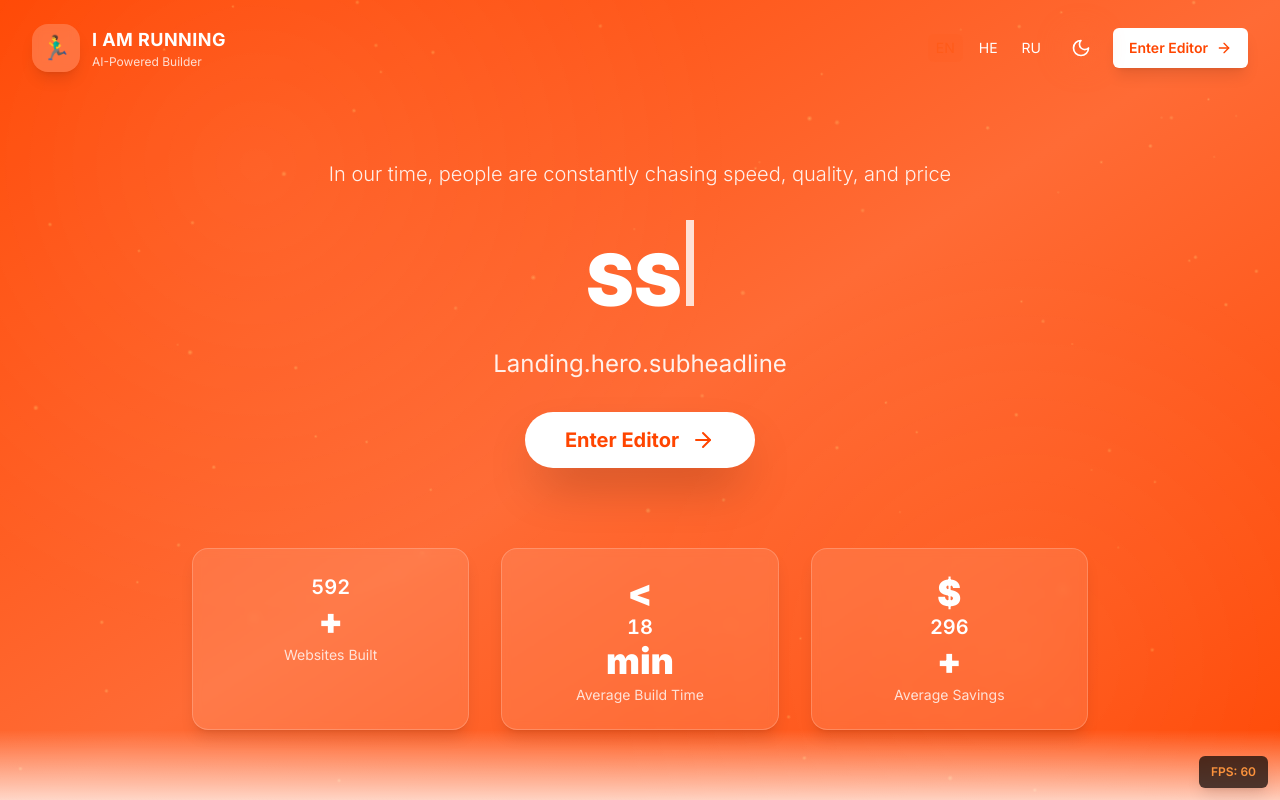
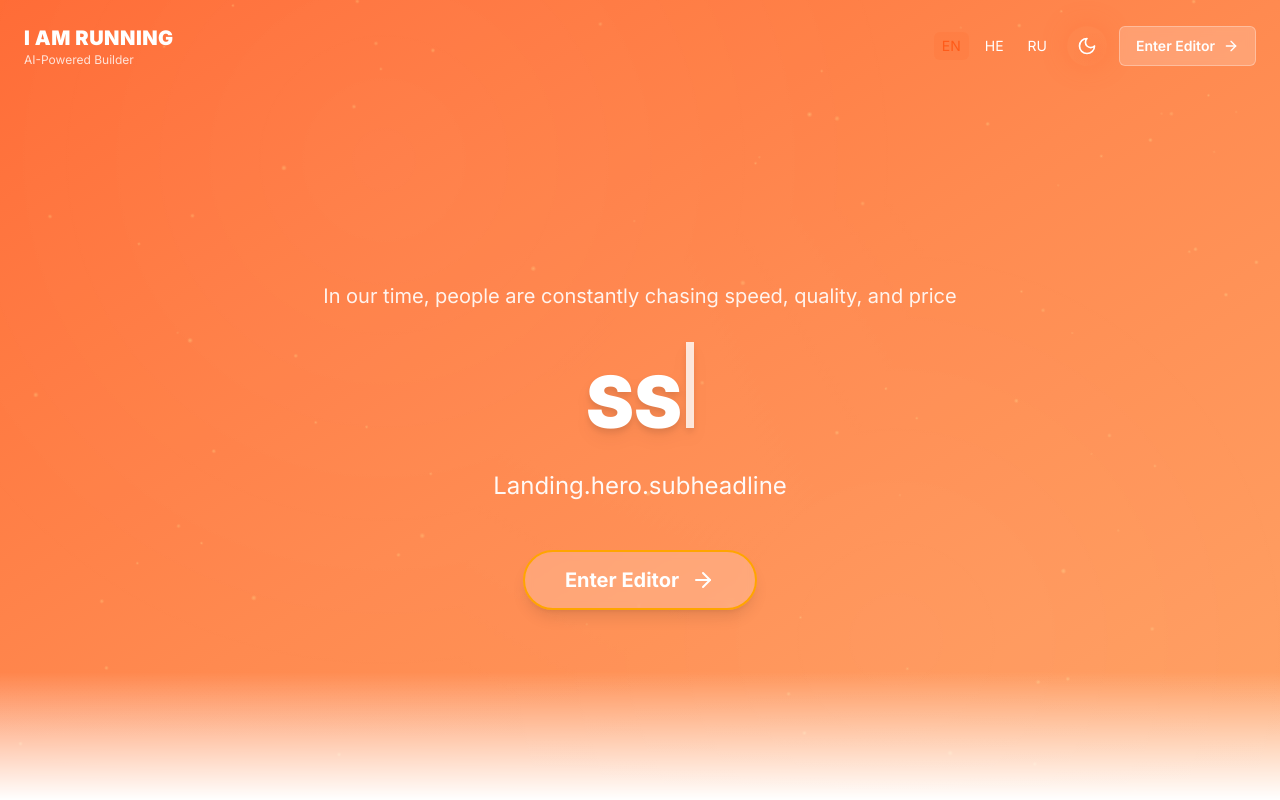
Before and after one commit to ArielGrook/I_AM_RUNNING_-, a Next.js app: page /en in a window 1280 px wide. Shown: the top 800 px of the page. Built offline with nearby package versions, Linux system fonts and the light colour scheme.

Commit message:
Hero fixes: Remove clutter, soften colors, correct text hierarchy

```diff
--- a/components/landing/HeroSection.tsx
+++ b/components/landing/HeroSection.tsx
@@ -9,44 +9,28 @@ import { ThemeToggle } from '@/components/ui/ThemeToggle';
 import { LanguageSwitcher } from '@/components/ui/LanguageSwitcher';
 import { ParticleField } from '@/components/motion/Particles';
 import { TypewriterText } from '@/components/motion/TypewriterText';
-import { AnimatedCounter } from '@/components/motion/AnimatedCounter';
-import { DevFpsCounter } from '@/components/motion/DevFpsCounter';
 
 export function HeroSection() {
   const t = useTranslations('Landing.hero');
 
-  // Build subheadline with highlighted words
-  const subParts = t('subheadline')
-    .replace('{quality}', `<span class="text-orange-300 font-bold">${t('quality')}</span>`)
-    .replace('{speed}', `<span class="text-orange-300 font-bold">${t('speed')}</span>`)
-    .replace('{price}', `<span class="text-orange-300 font-bold">${t('price')}</span>`);
-
   return (
-    <header className="relative min-h-screen overflow-hidden bg-gradient-to-br from-[#FF4500] via-[#FF6B35] to-[#FF4500] text-white">
-      {/* Animated background layers */}
+    <header className="relative min-h-screen w-full overflow-hidden bg-gradient-to-br from-[#FF6B35] via-[#FF8A50] to-[#FFA366] text-white flex flex-col">
+      {/* Softer animated background layers */}
       <div className="absolute inset-0 pointer-events-none">
         <ParticleField />
-        <div className="absolute inset-0 opacity-20 bg-[radial-gradient(circle_at_20%_20%,rgba(255,255,255,0.4),transparent_40%),radial-gradient(circle_at_80%_80%,rgba(255,255,255,0.3),transparent_35%)]" />
-        <div className="absolute inset-0 gradient-wave opacity-30" />
+        <div className="absolute inset-0 opacity-15 bg-[radial-gradient(circle_at_30%_20%,rgba(255,255,255,0.3),transparent_50%),radial-gradient(circle_at_70%_80%,rgba(255,255,255,0.2),transparent_40%)]" />
+        <div className="absolute inset-0 gradient-wave opacity-20" />
       </div>
 
-      {/* Dev FPS Counter */}
-      <DevFpsCounter />
-
-      {/* Header Nav */}
-      <nav className="relative z-20 max-w-7xl mx-auto px-4 sm:px-6 lg:px-8 py-6 flex items-center justify-between">
+      {/* Header Nav - Clean, no icon */}
+      <nav className="relative z-20 w-full px-6 py-6 flex items-center justify-between">
         <motion.div
           initial={{ opacity: 0, y: -10 }}
           animate={{ opacity: 1, y: 0 }}
-          className="flex items-center gap-3"
+          className="text-left"
         >
-          <div className="h-12 w-12 rounded-2xl bg-white/20 flex items-center justify-center text-2xl font-bold shadow-lg backdrop-blur-sm">
-            🏃‍♂️
-          </div>
-          <div>
-            <div className="text-lg font-bold tracking-wide">I AM RUNNING</div>
-            <div className="text-xs text-white/80">AI-Powered Builder</div>
-          </div>
+          <div className="text-xl font-black tracking-wide">I AM RUNNING</div>
+          <div className="text-xs text-white/80">AI-Powered Builder</div>
         </motion.div>
 
         <div className="flex items-center gap-3">
@@ -54,7 +38,7 @@ export function HeroSection() {
           <ThemeToggle />
           <Button
             asChild
-            className="hidden sm:inline-flex bg-white text-[#FF4500] hover:bg-white/90 font-semibold shadow-lg"
+            className="hidden sm:inline-flex bg-white/20 backdrop-blur-sm text-white border border-white/30 hover:bg-white/30 font-semibold"
           >
             <Link href="/editor">
               {t('cta')}
@@ -64,12 +48,12 @@ export function HeroSection() {
         </div>
       </nav>
 
-      {/* Hero Content */}
-      <div className="relative z-10 max-w-7xl mx-auto px-4 sm:px-6 lg:px-8 pt-16 pb-24">
-        <div className="max-w-4xl mx-auto text-center space-y-8">
-          {/* Intro text */}
+      {/* Hero Content - Centered, full width */}
+      <div className="relative z-10 flex-1 flex items-center justify-center w-full px-6">
+        <div className="w-full max-w-5xl mx-auto text-center space-y-8">
+          {/* Intro text - small, white, regular */}
           <motion.p
-            className="text-lg sm:text-xl text-white/90 font-light"
+            className="text-lg sm:text-xl text-white/90 font-normal max-w-3xl mx-auto"
             initial={{ opacity: 0, y: 20 }}
             animate={{ opacity: 1, y: 0 }}
             transition={{ delay: 0.2 }}
@@ -77,42 +61,49 @@ export function HeroSection() {
             {t('intro')}
           </motion.p>
 
-          {/* Main headline with typewriter */}
+          {/* Main headline - large, with orange highlight */}
           <motion.div
             initial={{ opacity: 0, scale: 0.95 }}
             animate={{ opacity: 1, scale: 1 }}
             transition={{ delay: 0.4, type: 'spring', stiffness: 100 }}
           >
-            <h1 className="text-4xl sm:text-6xl lg:text-7xl font-black leading-tight">
+            <h1 className="text-4xl sm:text-5xl md:text-6xl lg:text-7xl font-black leading-tight">
               <TypewriterText
                 text={t('headline')}
-                speed={80}
-                className="text-shimmer"
-                highlightWords={['STOP', 'CHASING', 'ХВАТИТ', 'ГОНЯТЬСЯ', 'מספיק', 'לרדוף']}
-                highlightClassName="text-orange-200"
+                speed={60}
+                className="drop-shadow-lg"
+                highlightWords={['START', 'RUNNING', 'ПОРА', 'БЕЖАТЬ', 'זמן', 'לרוץ']}
+                highlightClassName="text-[#FFA500] drop-shadow-[0_0_20px_rgba(255,165,0,0.5)]"
               />
             </h1>
           </motion.div>
 
-          {/* Subheadline with highlighted keywords */}
+          {/* Subheadline with orange keywords */}
           <motion.p
-            className="text-xl sm:text-2xl text-white/90 max-w-3xl mx-auto leading-relaxed"
+            className="text-lg sm:text-xl md:text-2xl text-white/95 max-w-4xl mx-auto leading-relaxed"
             initial={{ opacity: 0, y: 20 }}
             animate={{ opacity: 1, y: 0 }}
             transition={{ delay: 0.8 }}
-            dangerouslySetInnerHTML={{ __html: subParts }}
-          />
+          >
+            <SubheadlineWithHighlights
+              text={t('subheadline')}
+              quality={t('quality')}
+              speed={t('speed')}
+              price={t('price')}
+            />
+          </motion.p>
 
-          {/* CTA Button */}
+          {/* CTA Button - breathing animation */}
           <motion.div
             initial={{ opacity: 0, y: 20 }}
             animate={{ opacity: 1, y: 0 }}
             transition={{ delay: 1 }}
+            className="pt-4"
           >
             <Button
               asChild
               size="lg"
-              className="px-10 py-7 text-xl font-bold bg-white text-[#FF4500] hover:bg-white/90 shadow-2xl hover:shadow-[0_0_40px_rgba(255,255,255,0.4)] transition-all duration-300 breathing-btn rounded-full"
+              className="px-10 py-7 text-xl font-bold bg-white/20 backdrop-blur-sm text-white border-2 border-[#FFA500] hover:bg-[#FFA500] hover:text-white shadow-lg hover:shadow-[0_0_30px_rgba(255,165,0,0.5)] transition-all duration-300 breathing-btn rounded-full"
             >
               <Link href="/editor">
                 {t('cta')}
@@ -120,60 +111,60 @@ export function HeroSection() {
               </Link>
             </Button>
           </motion.div>
-
-          {/* Stats */}
-          <motion.div
-            className="grid grid-cols-3 gap-4 sm:gap-8 pt-12"
-            initial={{ opacity: 0, y: 30 }}
-            animate={{ opacity: 1, y: 0 }}
-            transition={{ delay: 1.2 }}
-          >
-            <StatCard
-              value={1000}
-              suffix="+"
-              label={t('stats.websitesLabel')}
-            />
-            <StatCard
-              value={30}
-              prefix="<"
-              suffix="min"
-              label={t('stats.timeLabel')}
-            />
-            <StatCard
-              value={500}
-              prefix="$"
-              suffix="+"
-              label={t('stats.savingsLabel')}
-            />
-          </motion.div>
         </div>
       </div>
 
-      {/* Bottom wave decoration */}
-      <div className="absolute bottom-0 left-0 right-0 h-24 bg-gradient-to-t from-white dark:from-black to-transparent" />
+      {/* Bottom fade to next section */}
+      <div className="absolute bottom-0 left-0 right-0 h-32 bg-gradient-to-t from-white dark:from-black to-transparent pointer-events-none" />
     </header>
   );
 }
 
-function StatCard({
-  value,
-  prefix = '',
-  suffix = '',
-  label,
+// Helper component to render subheadline with orange highlights
+function SubheadlineWithHighlights({
+  text,
+  quality,
+  speed,
+  price,
 }: {
-  value: number;
-  prefix?: string;
-  suffix?: string;
-  label: string;
+  text: string;
+  quality: string;
+  speed: string;
+  price: string;
 }) {
+  // Replace placeholders with highlighted spans
+  const parts = text
+    .replace(`{quality}`, `|||QUALITY|||`)
+    .replace(`{speed}`, `|||SPEED|||`)
+    .replace(`{price}`, `|||PRICE|||`)
+    .split('|||');
+
   return (
-    <div className="bg-white/10 backdrop-blur-sm rounded-2xl p-4 sm:p-6 border border-white/20 shadow-lg">
-      <div className="text-2xl sm:text-4xl font-black text-white">
-        {prefix}
-        <AnimatedCounter from={0} to={value} duration={2000} />
-        {suffix}
-      </div>
-      <div className="text-xs sm:text-sm text-white/80 mt-1">{label}</div>
-    </div>
+    <>
+      {parts.map((part, idx) => {
+        if (part === 'QUALITY') {
+          return (
+            <span key={idx} className="text-[#FFA500] font-bold drop-shadow-[0_0_15px_rgba(255,165,0,0.5)]">
+              {quality}
+            </span>
+          );
+        }
+        if (part === 'SPEED') {
+          return (
+            <span key={idx} className="text-[#FFA500] font-bold drop-shadow-[0_0_15px_rgba(255,165,0,0.5)]">
+              {speed}
+            </span>
+          );
+        }
+        if (part === 'PRICE') {
+          return (
+            <span key={idx} className="text-[#FFA500] font-bold drop-shadow-[0_0_15px_rgba(255,165,0,0.5)]">
+              {price}
+            </span>
+          );
+        }
+        return <span key={idx}>{part}</span>;
+      })}
+    </>
   );
 }
```
